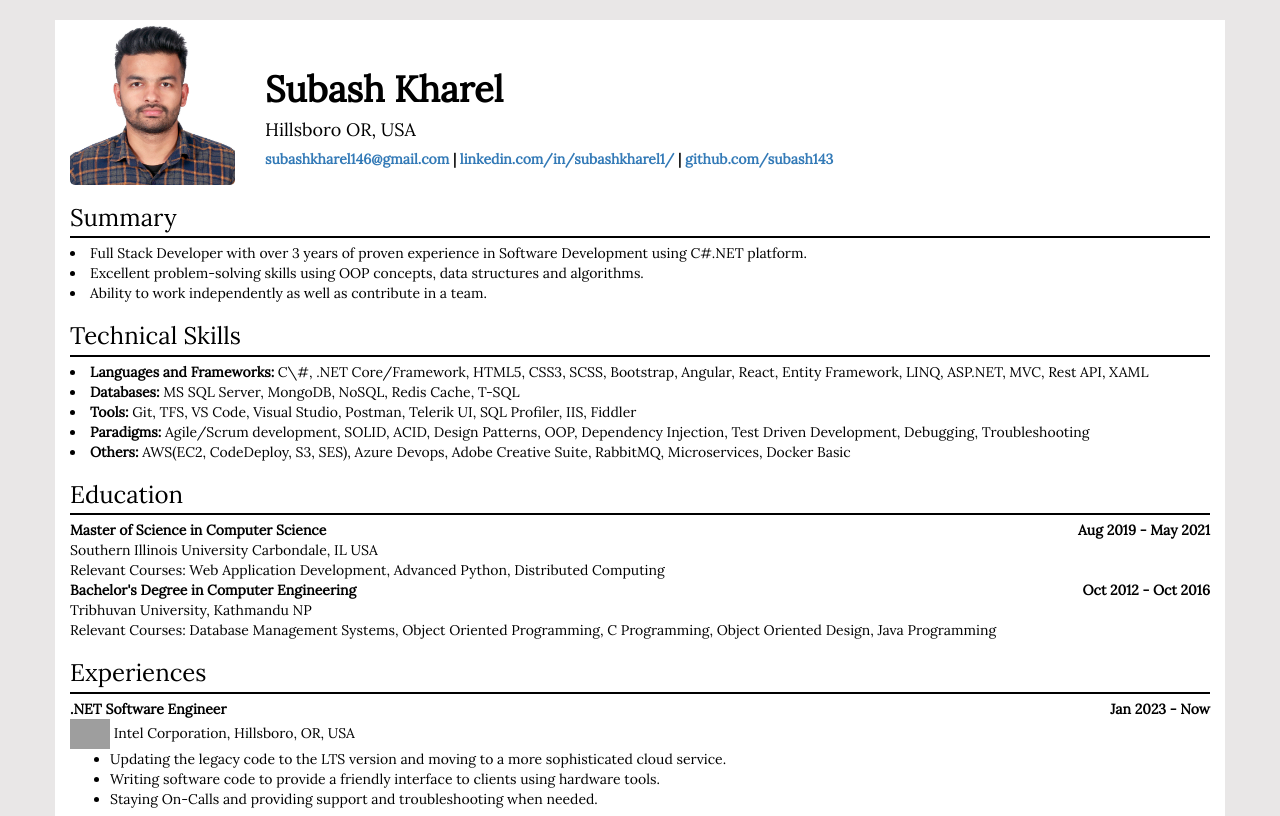
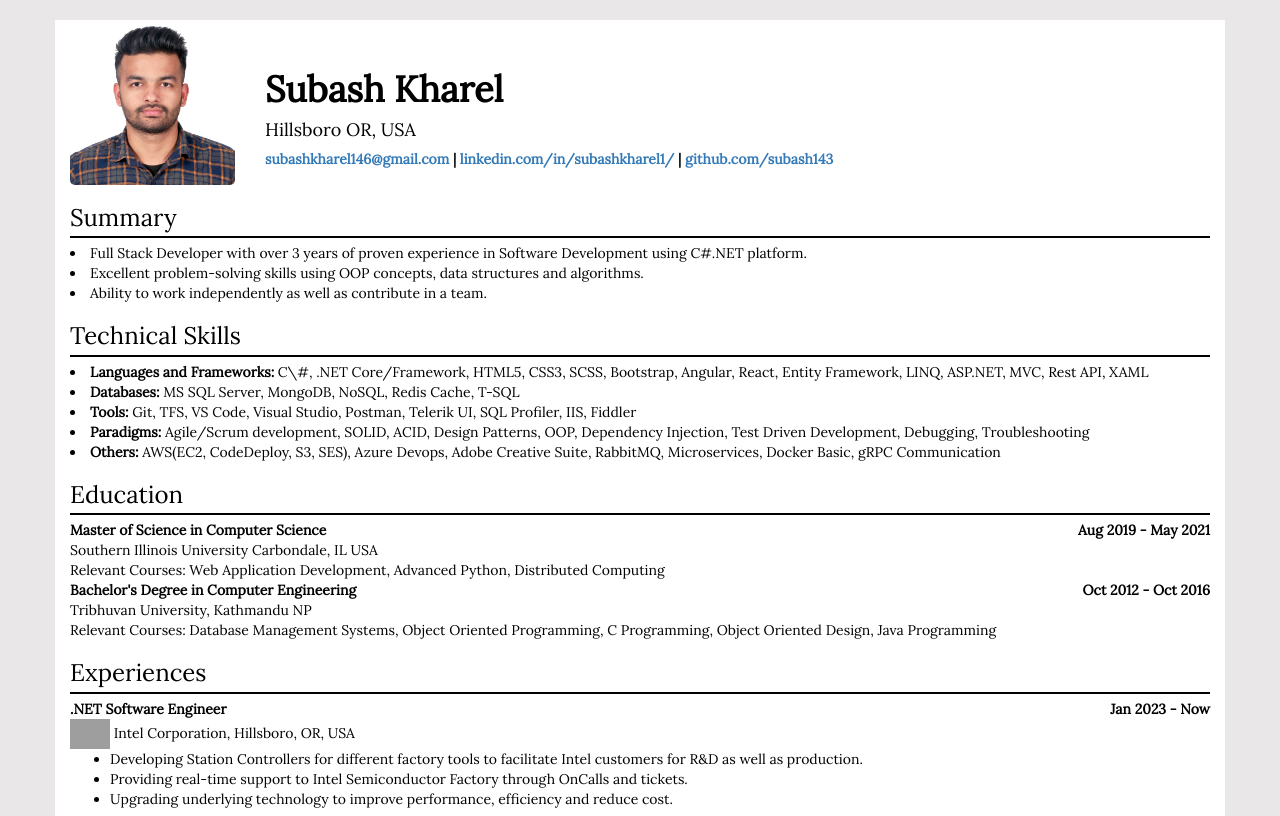
Before and after one commit to subash143/subash143.github.io, a plain HTML site: page index.html in a window 1280 px wide. Shown: the top 816 px of the page. Drawn offline with nearby package versions, Linux system fonts and the light colour scheme; grey boxes are pictures that could not be loaded.

Commit message:
Update index.html

```diff
--- a/index.html
+++ b/index.html
@@ -47,7 +47,7 @@
                     <li> <strong>Databases:</strong> MS SQL Server, MongoDB, NoSQL, Redis Cache, T-SQL</li>
                     <li><strong>Tools:</strong> Git, TFS, VS Code, Visual Studio, Postman, Telerik UI, SQL Profiler, IIS, Fiddler</li>
                     <li><strong>Paradigms:</strong> Agile/Scrum development, SOLID, ACID, Design Patterns, OOP, Dependency Injection, Test Driven Development, Debugging, Troubleshooting</li>
-                    <li><strong>Others:</strong> AWS(EC2, CodeDeploy, S3, SES), Azure Devops, Adobe Creative Suite, RabbitMQ, Microservices, Docker Basic</li>
+                    <li><strong>Others:</strong> AWS(EC2, CodeDeploy, S3, SES), Azure Devops, Adobe Creative Suite, RabbitMQ, Microservices, Docker Basic, gRPC Communication</li>
             </div>
         </div>
 
@@ -79,9 +79,9 @@
                 <strong> .NET Software Engineer</strong> <span class="date">Jan 2023 - Now</span>
                 <br> <img src="https://fontmeme.com/images/Intel-Logo.jpg" class="company-logo" alt=""> Intel Corporation, Hillsboro, OR, USA
                 <ul>
-                    <li>Updating the legacy code to the LTS version and moving to a more sophisticated cloud service.</li>
-                    <li>Writing software code to provide a friendly interface to clients using hardware tools.</li>
-                    <li>Staying On-Calls and providing support and troubleshooting when needed.</li>
+                    <li>Developing Station Controllers for different factory tools to facilitate Intel customers for R&D as well as production.</li>
+                    <li>Providing real-time support to Intel Semiconductor Factory through OnCalls and tickets.</li>
+                    <li>Upgrading underlying technology to improve performance, efficiency and reduce cost.</li>
                 </ul>
             </div>
 
```
